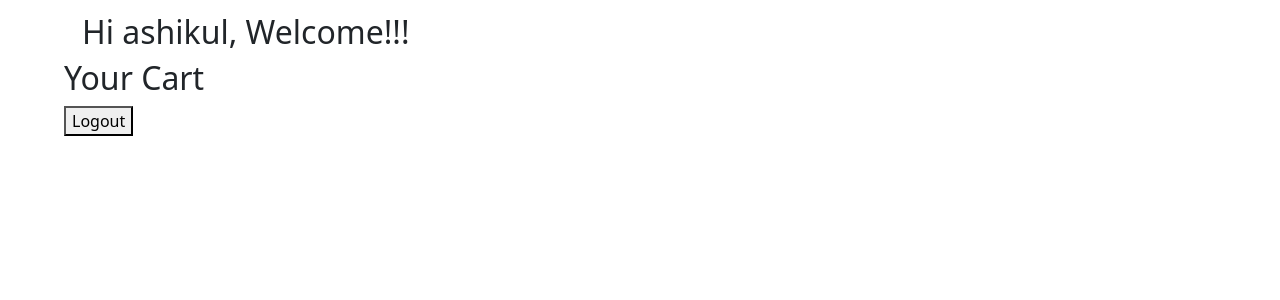
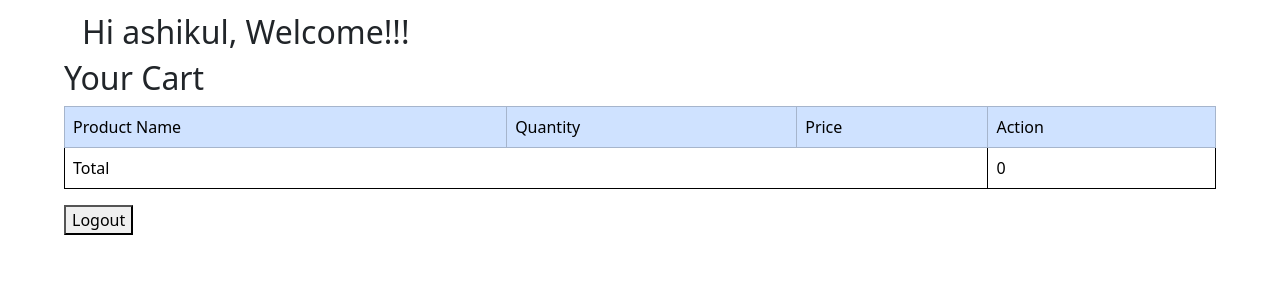
Before and after one commit to 2024ashikul/E-Commerce, a Flask app: page /profile in a window 1280 px wide. Shown: the part 56-356 px from the top of the page. Run offline with Flask 3, Linux system fonts and the light colour scheme; a user stored in the database is signed in.

Commit message:
enhacing profile page with carts

```diff
--- a/app/routes.py
+++ b/app/routes.py
@@ -1,4 +1,4 @@
-from flask import  Blueprint,render_template,session,request,url_for,redirect,send_from_directory,flash
+from flask import  Blueprint,render_template,session,request,url_for,redirect,send_from_directory,flash,jsonify
 from app import db,mail
 from app.models import Product
 from app.models import User
@@ -126,8 +126,11 @@ def profile():
     email = current_user.email
     picture_url = current_user.profile_pic
     cart_items = Cart.query.filter(Cart.user_id == current_user.id).all()
+    total = 0
+    #for i in cart_items:
+     #   total = total + int(i.product.price)
 
-    return render_template('profile.html',username = username,email= email,picture_url = picture_url,cart_items = cart_items)
+    return render_template('profile.html',username = username,email= email,picture_url = picture_url,cart_items = cart_items,total = total)
 
 
 
@@ -161,8 +164,8 @@ def addtocart():
         #cart_item = Cart(user_id = current_user.id,product_id = product_id,product = product, user = current_user )
         db.session.add(cart_item)
         db.session.commit()
-
-    return redirect("/")
+        flash("Success! Item added to the cart.")
+    return redirect(url_for('main.profile'))
 
 @login_manager.unauthorized_handler
 def unauthorized():
--- a/app/templates/layout.html
+++ b/app/templates/layout.html
@@ -1,17 +1,23 @@
 <!DOCTYPE html>
 <html>
+
 <head>
-        <link href="https://cdn.jsdelivr.net/npm/bootstrap@5.3.3/dist/css/bootstrap.min.css" rel="stylesheet" integrity="sha384-QWTKZyjpPEjISv5WaRU9OFeRpok6YctnYmDr5pNlyT2bRjXh0JMhjY6hW+ALEwIH" crossorigin="anonymous">
-        <script src="https://cdn.jsdelivr.net/npm/bootstrap@5.3.3/dist/js/bootstrap.bundle.min.js" integrity="sha384-YvpcrYf0tY3lHB60NNkmXc5s9fDVZLESaAA55NDzOxhy9GkcIdslK1eN7N6jIeHz" crossorigin="anonymous"></script>
+  <link href="https://cdn.jsdelivr.net/npm/bootstrap@5.3.3/dist/css/bootstrap.min.css" rel="stylesheet"
+    integrity="sha384-QWTKZyjpPEjISv5WaRU9OFeRpok6YctnYmDr5pNlyT2bRjXh0JMhjY6hW+ALEwIH" crossorigin="anonymous">
+  <script src="https://cdn.jsdelivr.net/npm/bootstrap@5.3.3/dist/js/bootstrap.bundle.min.js"
+    integrity="sha384-YvpcrYf0tY3lHB60NNkmXc5s9fDVZLESaAA55NDzOxhy9GkcIdslK1eN7N6jIeHz"
+    crossorigin="anonymous"></script>
+    <script src="https://code.jquery.com/jquery-3.6.0.min.js"></script>
   <style>
-            .body{
+    .body {
       padding-left: 5%;
       padding-right: 5%;
       padding-top: 1%;
     }
   </style>
-        <title> {% block title%}  Home {% endblock %} </title>
+  <title> {% block title%} Home {% endblock %} </title>
 </head>
+
 <body>
   <div id="navigation bar">
     <nav class="navbar navbar-expand-lg bg-body-tertiary">
@@ -20,13 +26,14 @@
           <img src="/static/Screenshot 2025-02-05 at 23.44.15.png" alt="Bootstrap" width="30" height="24">
         </a>
 
-                  <button class="navbar-toggler" type="button" data-bs-toggle="collapse" data-bs-target="#navbarSupportedContent" aria-controls="navbarSupportedContent" aria-expanded="false" aria-label="Toggle navigation">
+        <button class="navbar-toggler" type="button" data-bs-toggle="collapse" data-bs-target="#navbarSupportedContent"
+          aria-controls="navbarSupportedContent" aria-expanded="false" aria-label="Toggle navigation">
           <span class="navbar-toggler-icon"></span>
         </button>
         <div class="collapse navbar-collapse" id="navbarSupportedContent">
           <ul class="navbar-nav me-auto mb-2 mb-lg-0">
-                      <li class="nav-item" >
-                        <a class="nav-link active" aria-current="page" href="https://www.google.com/" >DEMO</a>
+            <li class="nav-item">
+              <a class="nav-link active" aria-current="page" href="https://www.google.com/">DEMO</a>
             </li>
             <li class="nav-item">
               <a class="nav-link" href="{{ url_for('main.products',category = 'laptop')}}">Laptops</a>
@@ -40,7 +47,7 @@
             <li class="nav-item">
               <a class="nav-link" href="#">PC</a>
             </li>
-                      <li class="nav_item" >
+            <li class="nav_item">
 
               <a class="nav-link" href="#">Login</a>
             </li>
@@ -48,7 +55,8 @@
           </ul>
 
           <form method="post" class="d-flex" action="{{ url_for('main.search')}}">
-                      <input class="form-control me-2" list="datalist" type="text" placeholder="Search" aria-label="Search" name="keyword">
+            <input class="form-control me-2" list="datalist" type="text" placeholder="Search" aria-label="Search"
+              name="keyword">
 
             <datalist id="datalist">
               <option value="San Francisco">
@@ -65,8 +73,16 @@
     </nav>
   </div>
 
+
+
   <div class="body">
+    {% block notifications %}
+
+
+    {% endblock %}
+
     {% block body %}
+
     {% endblock %}
 
     <div>
@@ -74,4 +90,5 @@
 
 
 </body>
+
 </html>
--- a/app/templates/profile.html
+++ b/app/templates/profile.html
@@ -1,7 +1,24 @@
 {% extends 'layout.html' %}
+
 {% block body %}
 
+    {% with messages = get_flashed_messages(with_categories=true) %}
+        {% if messages %}
 
+            {% for category, message in messages %}
+                <div class="alert alert-warning alert-dismissible fade show" role="alert">
+                <strong>{{ message }}</strong>
+                <button type="button" class="btn-close" data-bs-dismiss="alert" aria-label="Close"></button>
+                </div>
+        {% endfor %}
+
+    {% endif %}
+    {% endwith %}
+    <style>
+        td{
+            border: 1px solid black;
+        }
+    </style>
 
 
 
@@ -15,22 +32,50 @@
     </div>
 
 
-
     <h2>
         Your Cart
     </h2>
-    <table border="1px">
+
+    <table class="table">
+        <tr class="table-primary">
+            <td class="table-primary ">
+                Product Name
+            </td>
+            <td class="table-primary">
+                Quantity
+            </td>
+            <td class="table-primary">
+                Price
+            </td>
+            <td class="table-primary">
+                Action
+            </td>
+        </tr>
         {% for item in cart_items %}
-            <tr border="1">
-                <td>
-                    <p>{{ item.product.name }}</p>
+            <tr class="table-primary">
+                <td class="table-primary ">
+                    {{ item.product.name }}
                 </td>
-                <td>
-                    <p>{{ item.quantity }}</p>
+                <td class="table-primary">
+                    {{ item.quantity }}
+                </td>
+                <td class="table-primary">
+                    {{ item.product.price }}
+                </td>
+                <td class="table-primary">
+                    <a href="#">Buy Now</a>
+
+
+                        <button  onclick="">Remove</button>
+
                 </td>
             </tr>
 
     {% endfor %}
+    <tr>
+        <td colspan="3">Total</td>
+        <td>{{total}}</td>
+    </tr>
     </table>
 
 
@@ -39,6 +84,8 @@
     <button type="submit">Logout</button>
 
     </form>
+    <script>
 
+    </script>
 
 {% endblock %}
```
Also changed, not shown: app/profile.py (added), app/search.py (added), instance/db.db. Lines whose indentation alone changed are shown as unchanged.
